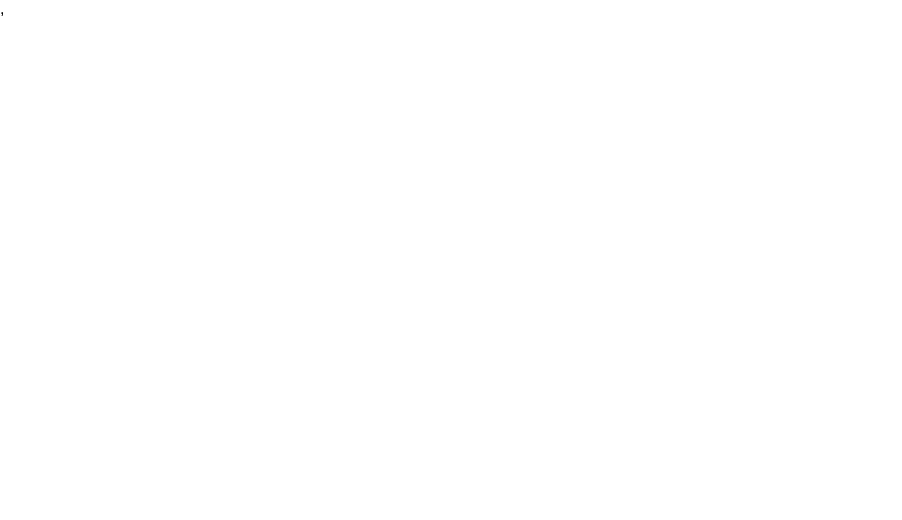
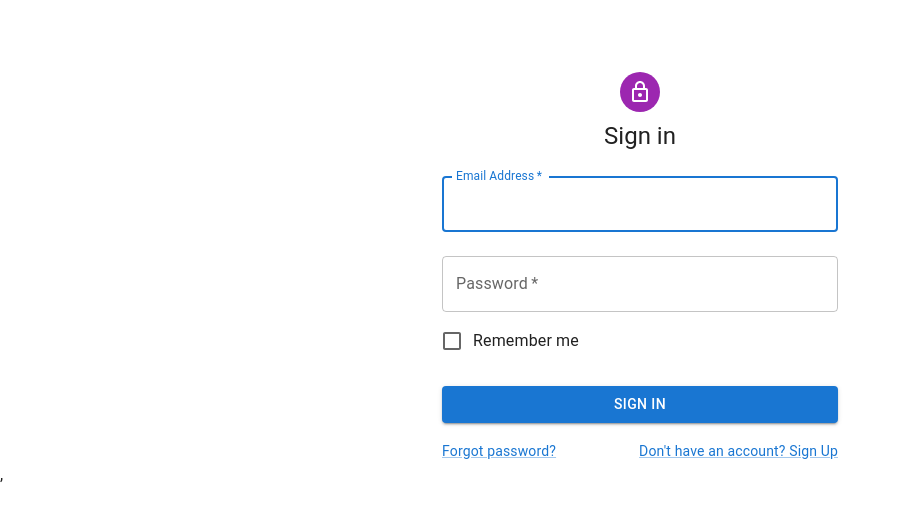
Before and after one commit to kazuki1023/quiz-front, a React (Create React App) app: page /signIn in a window 1280 px wide. Before the commit this address had no page. Shown: the top 520 px of the page, without its empty margins (0-902 px from the left). Built offline with nearby package versions, Linux system fonts and the light colour scheme.

Commit message:
signInの見た目完成

```diff
--- a/src/App.tsx
+++ b/src/App.tsx
@@ -5,7 +5,7 @@
   BrowserRouter
 } from 'react-router-dom';
 import Home from './pages/Quizpage';
-import Login from './pages/Loginpage';
+import SignIn from './pages/SignInpage';
 
 function App() {
   return (
@@ -14,7 +14,7 @@
           <Route path={``} element={<Home />} />
         </Routes>
         <Routes>
-          <Route path={`/login`} element={<Login />} />
+          <Route path={`/signIn`} element={<SignIn />} />
         </Routes>
 
       </BrowserRouter>
--- a/src/pages/SignInpage.tsx
+++ b/src/pages/SignInpage.tsx
@@ -1,8 +1,99 @@
-const signIn = () => {
+import React, { FormEvent } from 'react';
+import Avatar from '@mui/material/Avatar';
+import Button from '@mui/material/Button';
+import CssBaseline from '@mui/material/CssBaseline';
+import TextField from '@mui/material/TextField';
+import FormControlLabel from '@mui/material/FormControlLabel';
+import Checkbox from '@mui/material/Checkbox';
+import Link from '@mui/material/Link';
+import Grid from '@mui/material/Grid';
+import Box from '@mui/material/Box';
+import LockOutlinedIcon from '@mui/icons-material/LockOutlined';
+import Typography from '@mui/material/Typography';
+import Container from '@mui/material/Container';
+import { createTheme, ThemeProvider } from '@mui/material/styles';
+
+
+// TODO remove, this demo shouldn't need to reset the theme.
+
+const defaultTheme = createTheme();
+
+export default function SignIn() {
+    const handleSubmit = (e: FormEvent<HTMLFormElement>) => {
+        e.preventDefault();
+        const data = new FormData(e.currentTarget);
+        console.log({
+            email: data.get('email'),
+            password: data.get('password'),
+        });
+    };
+
     return (
-        <div>
-            <h1>Login</h1>
-        </div>
-    )
+        <ThemeProvider theme={defaultTheme}>
+            <Container component="main" maxWidth="xs">
+                <CssBaseline />
+                <Box
+                    sx={{
+                        marginTop: 8,
+                        display: 'flex',
+                        flexDirection: 'column',
+                        alignItems: 'center',
+                    }}
+                >
+                    <Avatar sx={{ m: 1, bgcolor: 'secondary.main' }}>
+                        <LockOutlinedIcon />
+                    </Avatar>
+                    <Typography component="h1" variant="h5">
+                        Sign in
+                    </Typography>
+                    <Box component="form" onSubmit={handleSubmit} noValidate sx={{ mt: 1 }}>
+                        <TextField
+                            margin="normal"
+                            required
+                            fullWidth
+                            id="email"
+                            label="Email Address"
+                            name="email"
+                            autoComplete="email"
+                            autoFocus
+                        />
+                        <TextField
+                            margin="normal"
+                            required
+                            fullWidth
+                            name="password"
+                            label="Password"
+                            type="password"
+                            id="password"
+                            autoComplete="current-password"
+                        />
+                        <FormControlLabel
+                            control={<Checkbox value="remember" color="primary" />}
+                            label="Remember me"
+                        />
+                        <Button
+                            type="submit"
+                            fullWidth
+                            variant="contained"
+                            sx={{ mt: 3, mb: 2 }}
+                        >
+                            Sign In
+                        </Button>
+                        <Grid container>
+                            <Grid item xs>
+                                <Link href="#" variant="body2">
+                                    Forgot password?
+                                </Link>
+                            </Grid>
+                            <Grid item>
+                                <Link href="#" variant="body2">
+                                    {"Don't have an account? Sign Up"}
+                                </Link>
+                            </Grid>
+                        </Grid>
+                    </Box>
+                </Box>
+            </Container>
+        </ThemeProvider>
+    );
 }
-export default signIn;
```
